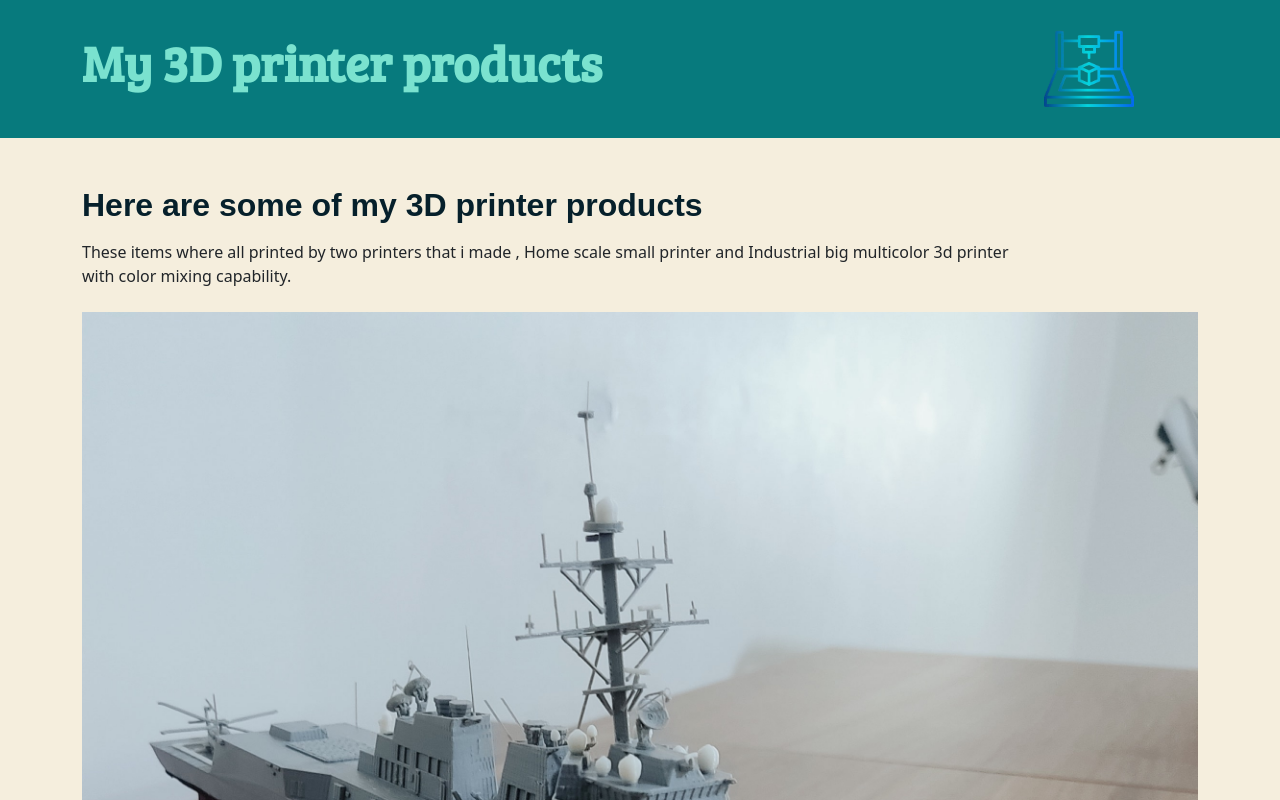
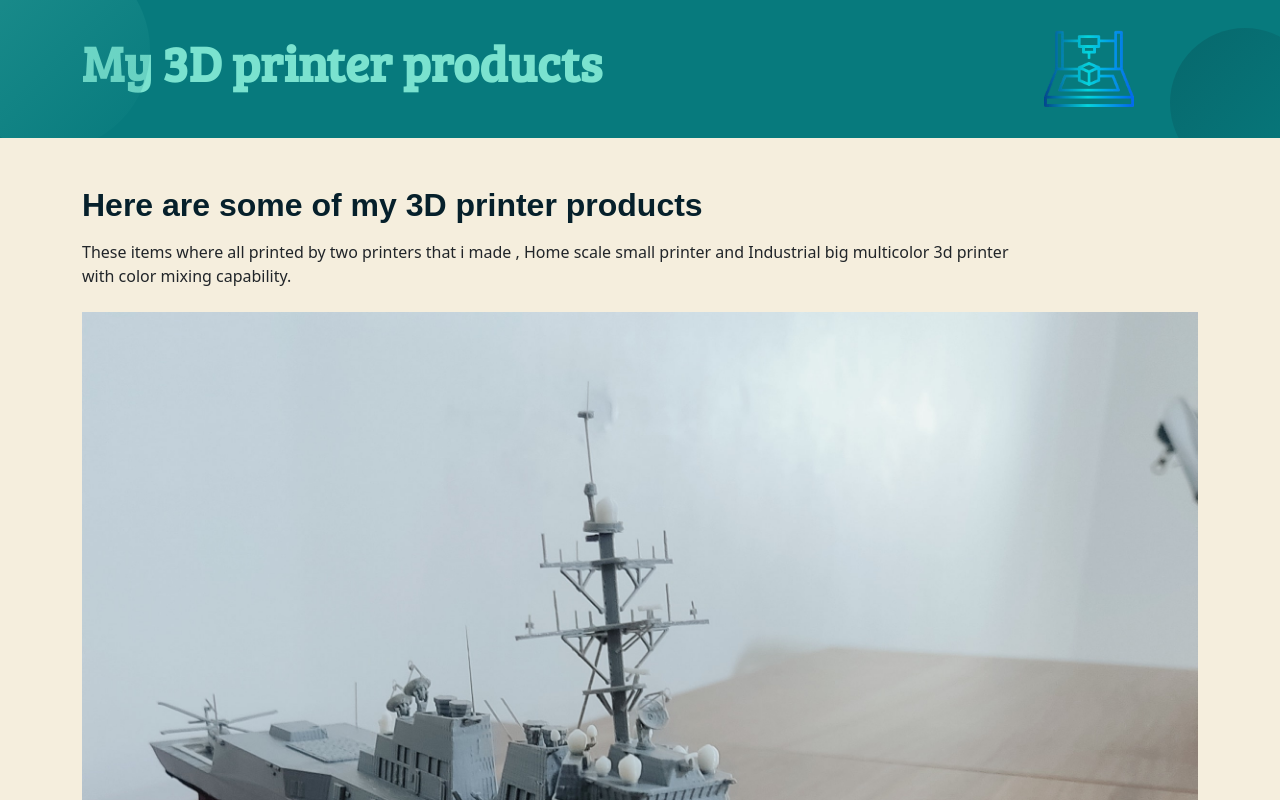
Before and after one commit to pouriavj/introduction, a plain HTML site: page 3D printer.html in a window 1280 px wide. Shown: the top 800 px of the page. Drawn offline with nearby package versions, Linux system fonts and the light colour scheme.

Commit message:
Patch Upgrade

```diff
--- a/3D printer.html
+++ b/3D printer.html
@@ -6,6 +6,10 @@
     <title>3D printer works</title>
     <link href="https://cdn.jsdelivr.net/npm/bootstrap@5.3.6/dist/css/bootstrap.min.css" rel="stylesheet"
     integrity="sha384-4Q6Gf2aSP4eDXB8Miphtr37CMZZQ5oXLH2yaXMJ2w8e2ZtHTl7GptT4jmndRuHDT" crossorigin="anonymous">
+    <link rel="preconnect" href="https://fonts.googleapis.com">
+    <link rel="preconnect" href="https://fonts.gstatic.com" crossorigin>
+    <link href="https://fonts.googleapis.com/css2?family=Bree+Serif&display=swap" rel="stylesheet">
+    <link rel="stylesheet" href="./style.css">
     <style>
          #head{
             background-color: #077A7D;
@@ -25,6 +29,7 @@
             color: #06202B;
             font-family: "Cascadia Mono", sans-serif;
             font-weight: bold;
+            font-size: xx-large;
 
         }
         .pic{
@@ -36,13 +41,10 @@
         font-weight: 600;
         }
     </style>
-    <link rel="preconnect" href="https://fonts.googleapis.com">
-    <link rel="preconnect" href="https://fonts.gstatic.com" crossorigin>
-    <link href="https://fonts.googleapis.com/css2?family=Bree+Serif&display=swap" rel="stylesheet">
 </head>
 <body>
     <!-- Header -->
-    <section id="head">
+    <section id="head" class="header-decor">
         <div class="container">
             <div class="row">
                 <div class="py-4 my-2 col-sm-10"><h1>My 3D printer products</h1></div>
@@ -54,7 +56,7 @@
     </section>
     <section>
         <div class="container">
-            <div class="col-12 mt-5 mb-3"><h2>Here are some of my 3D printer products</h2></div>
+            <div class="col-12 mt-5 mb-3"><h2 class="printerTitle">Here are some of my 3D printer products</h2></div>
             <div class="col-10 mb-4"><p>These items where all printed by two printers that i made , Home scale small printer and Industrial big multicolor 3d printer with color mixing capability.</p></div>
 
         </div>
--- a/style.css
+++ b/style.css
@@ -62,3 +62,31 @@ hr{
     background-color: #7AE2CF;
     font-weight: 600;
 }
+.header-decor {
+    position: relative;
+    overflow: hidden;
+}
+
+.header-decor::before,
+.header-decor::after {
+    content: "";
+    position: absolute;
+    border-radius: 50%;
+    opacity: 0.2;
+}
+
+.header-decor::before {
+    width: 200px;
+    height: 200px;
+    background: linear-gradient(135deg, #7AE2CF, #077A7D);
+    top: -50px;
+    left: -50px;
+}
+
+.header-decor::after {
+    width: 150px;
+    height: 150px;
+    background: linear-gradient(135deg, #06202B, #077A7D);
+    bottom: -40px;
+    right: -40px;
+}
```
Also changed, not shown: contact.html (+3 -1 lines), web design.html (+2 -2 lines).
